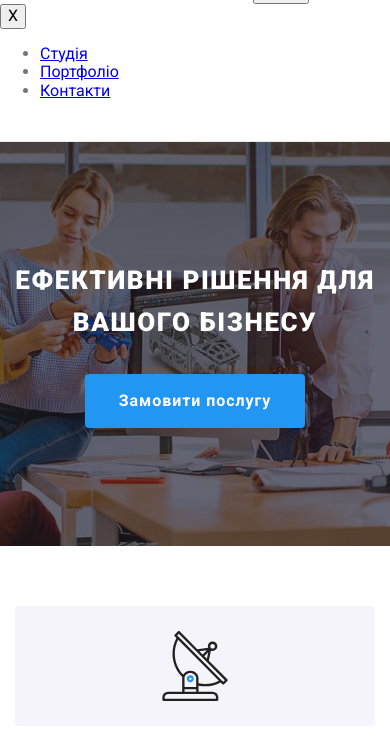
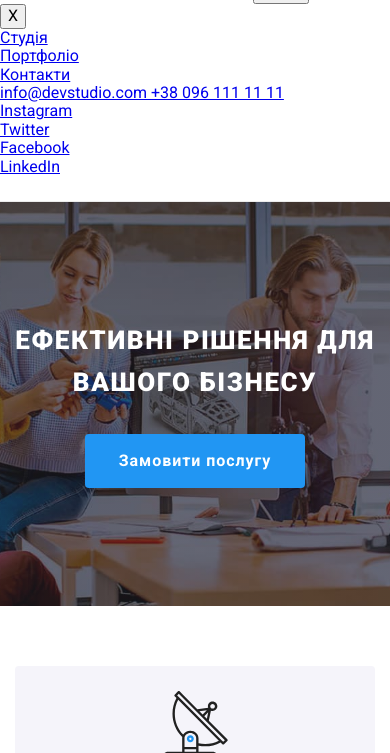
Before and after one commit to VasylUgera/goit-markup-hw-08, a plain HTML site: page index.html in a window 390 px wide. Shown: the part 70-823 px from the top of the page. Drawn offline with nearby package versions, Linux system fonts and the light colour scheme.

Commit message:
Mobilne menu

```diff
--- a/index.html
+++ b/index.html
@@ -49,10 +49,30 @@
       </div>
       <div class="mob-menu">
         <button type="button" class="menu-close">X</button>
-        <ul class="menu-list">
+        <ul class="menu-list list">
           <li class="menu-list__item"><a class="menu-list__link" href="#">Студія</a></li>
           <li class="menu-list__item"><a class="menu-list__link" href="#">Портфоліо</a></li>
           <li class="menu-list__item"><a class="menu-list__link" href="#">Контакти</a></li>
+        </ul>
+        <a class="mob-menu__mail" href="mailto:info@devstudio.com">
+          info@devstudio.com
+        </a>
+        <a class="mob-menu_contact" href="tel:+380961111111">
+          +38 096 111 11 11
+        </a>
+        <ul class="mob-soc list">
+          <li class="mob-soc__item">
+          <a href="#" target="_blank" rel="noopenep noreferrer" class="mob-soc__link">Instagram</a>
+          </li>
+          <li class="mob-soc__item">
+            <a href="#" target="_blank" rel="noopenep noreferrer" class="mob-soc__link">Twitter</a>
+          </li>
+          <li class="mob-soc__item">
+            <a href="#" target="_blank" rel="noopenep noreferrer" class="mob-soc__link">Facebook</a>
+          </li>
+          <li class="mob-soc__item">
+            <a href="#" target="_blank" rel="noopenep noreferrer" class="mob-soc__link">LinkedIn</a>
+          </li>
         </ul>
 
       </div>
```
